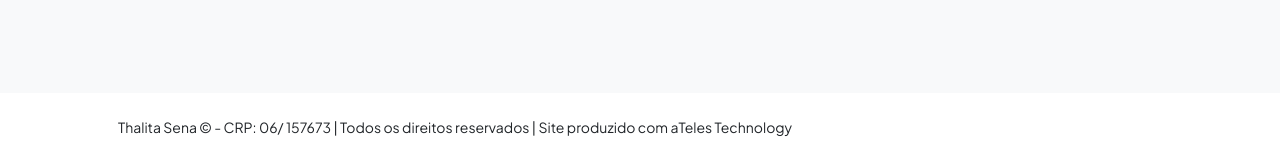
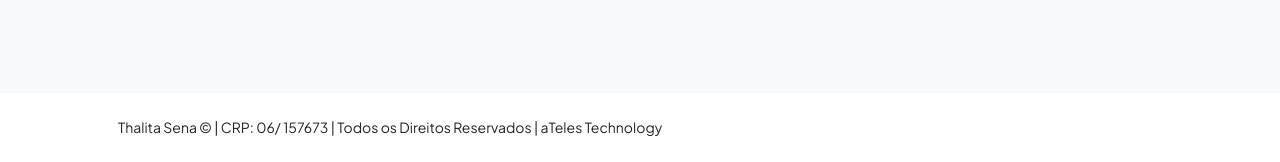
Before and after one commit to ThalitaMSena/psicothalitasena.com.br, a plain HTML site: page index.html in a window 1280 px wide. Shown: the part 1645-1807 px from the top of the page. Drawn offline with nearby package versions, Linux system fonts and the light colour scheme.

Commit message:
Ajuste Copyrights

```diff
--- a/index.html
+++ b/index.html
@@ -213,7 +213,7 @@ desenvolver recursos internos para viver com mais equilíbrio e autenticidade.</
         <footer class="bg-white py-4 mt-auto">
             <div class="container px-5">
                 <div class="row align-items-center justify-content-between flex-column flex-sm-row">
-                    <div class="col-auto"><div class="small m-0">Thalita Sena &copy; - CRP: 06/ 157673 | Todos os direitos reservados | Site produzido com aTeles Technology</div></div>
+                    <div class="col-auto"><div class="small m-0">Thalita Sena &copy; | CRP: 06/ 157673 | Todos os Direitos Reservados | aTeles Technology</div></div>
                     <!-- <div class="col-auto">
                         <a class="small" href="#!">Privacy</a>
                         <span class="mx-1">&middot;</span>
```
